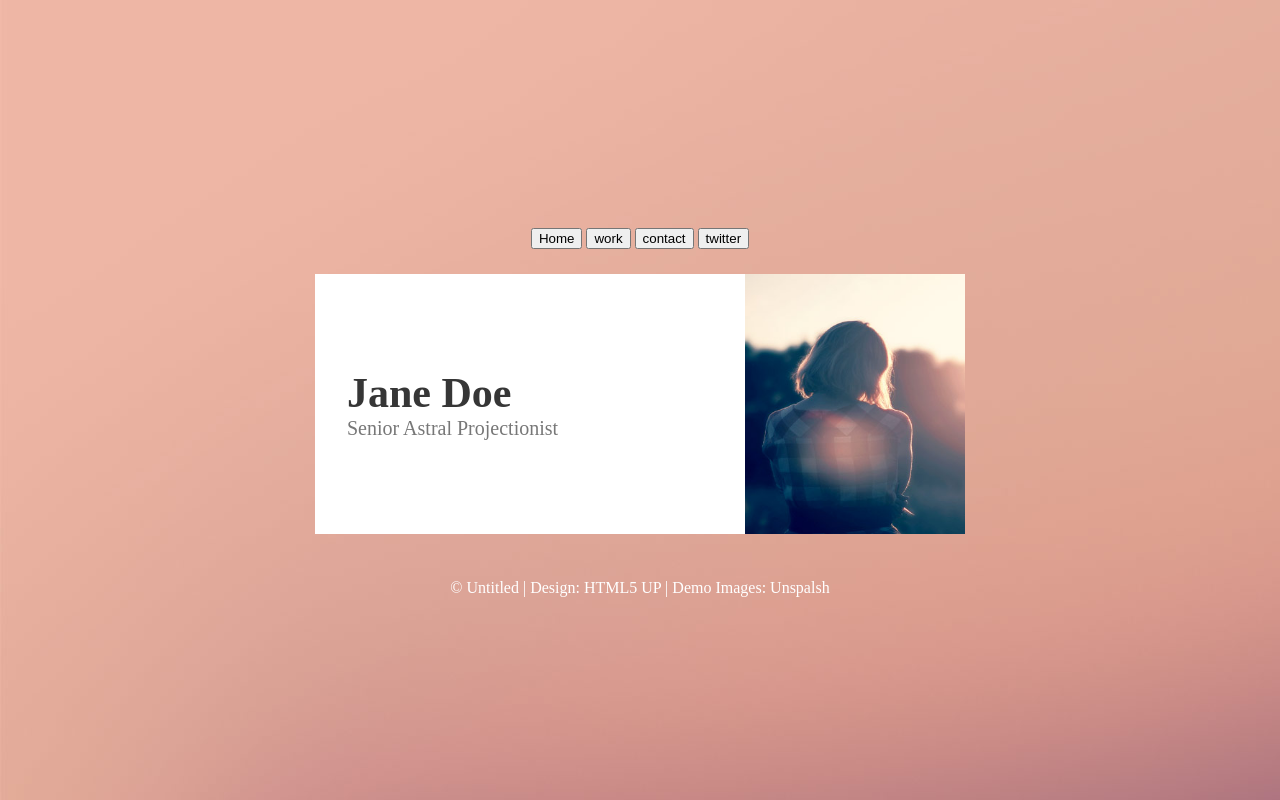
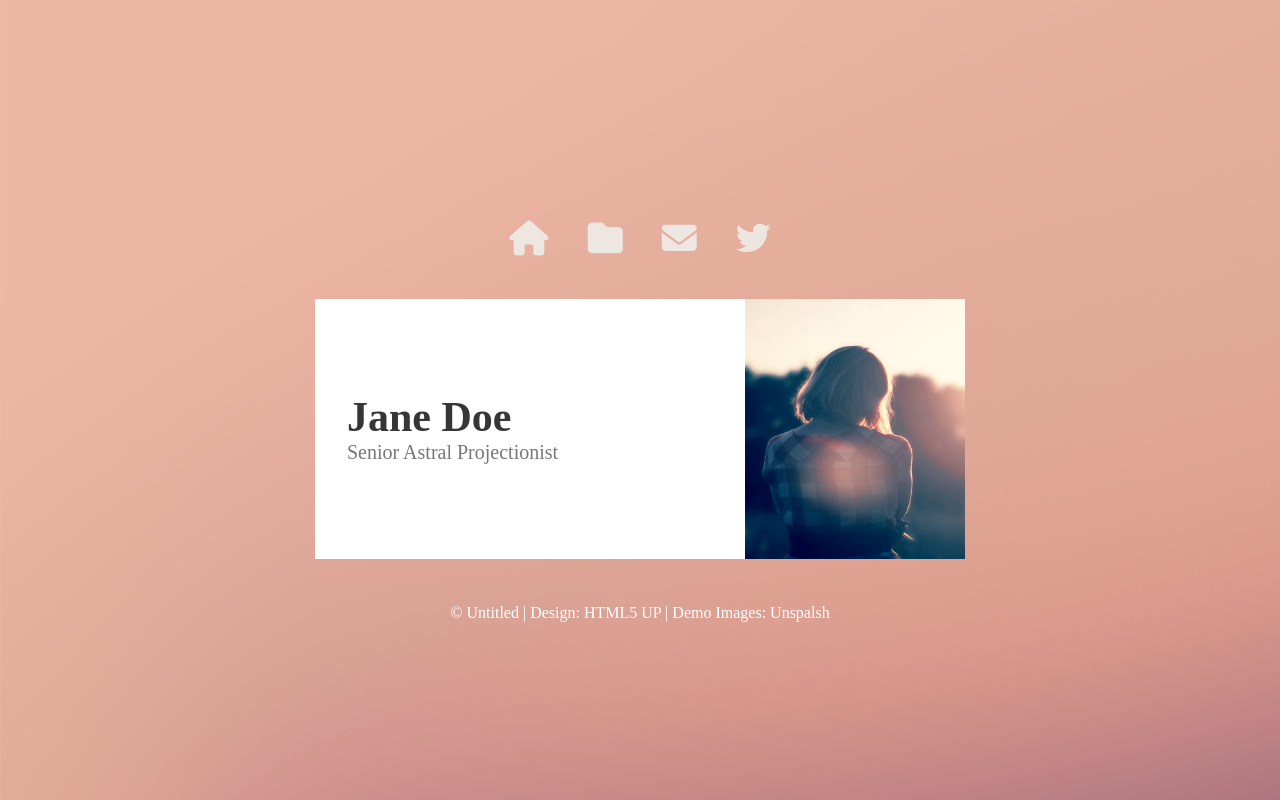
Before and after one commit to hardikarora2311/astral-portfolio, a plain HTML site: page index.html in a window 1280 px wide. Drawn offline with Linux system fonts and the light colour scheme.

Commit message:
added icons

```diff
--- a/index.html
+++ b/index.html
@@ -1,6 +1,7 @@
 <!DOCTYPE html>
 <html lang="en">
 <head>
+	<script src="https://kit.fontawesome.com/1b9bb33471.js" crossorigin="anonymous"></script>
 	<meta charset="UTF-8">
 	<meta http-equiv="X-UA-Compatible" content="IE=edge">
 	<meta name="viewport" content="width=device-width, initial-scale=1.0">
@@ -10,10 +11,10 @@
 <body>
 	<container class="flex-contain">
 		<nav class="nav-bar">
-			<button class="home">Home</button>
-			<button class="work">work</button>
-			<button class="contact">contact</button>
-			<button class="twitter">twitter</button>
+			<span class="home"><i class="fas fa-home"></i></span>
+			<span class="work"><i class="fas fa-folder"></i></span>
+			<span class="contact"><i class="fas fa-envelope"></i></span>
+			<span class="twitter"><i class="fab fa-twitter"></i></span>
 		</nav>
 		<section class="home-sec">
 			<div id="home-text">
--- a/style.css
+++ b/style.css
@@ -16,9 +16,30 @@
 
 }
 
+
+/* navigation bar */
 .nav-bar{
     margin: 25px;
 }
+
+/* .button{
+
+} */
+
+i{
+    font-size: 35px;
+    padding: 0.5em;
+    cursor: pointer;
+    color: rgba(240, 255, 255, 0.692);
+}
+
+i:hover{
+    color: #ffffff;
+}
+
+
+
+
 
 .info{
     color: #ffffff;
```
